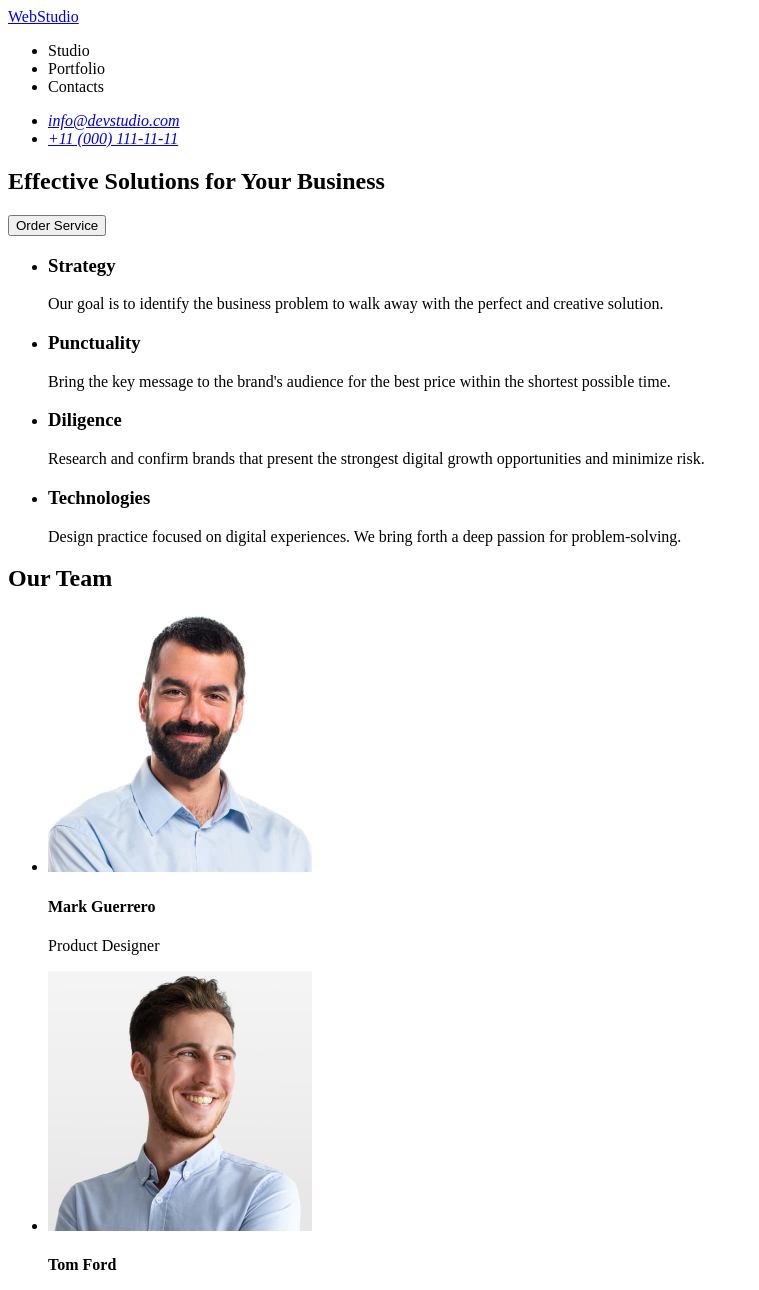
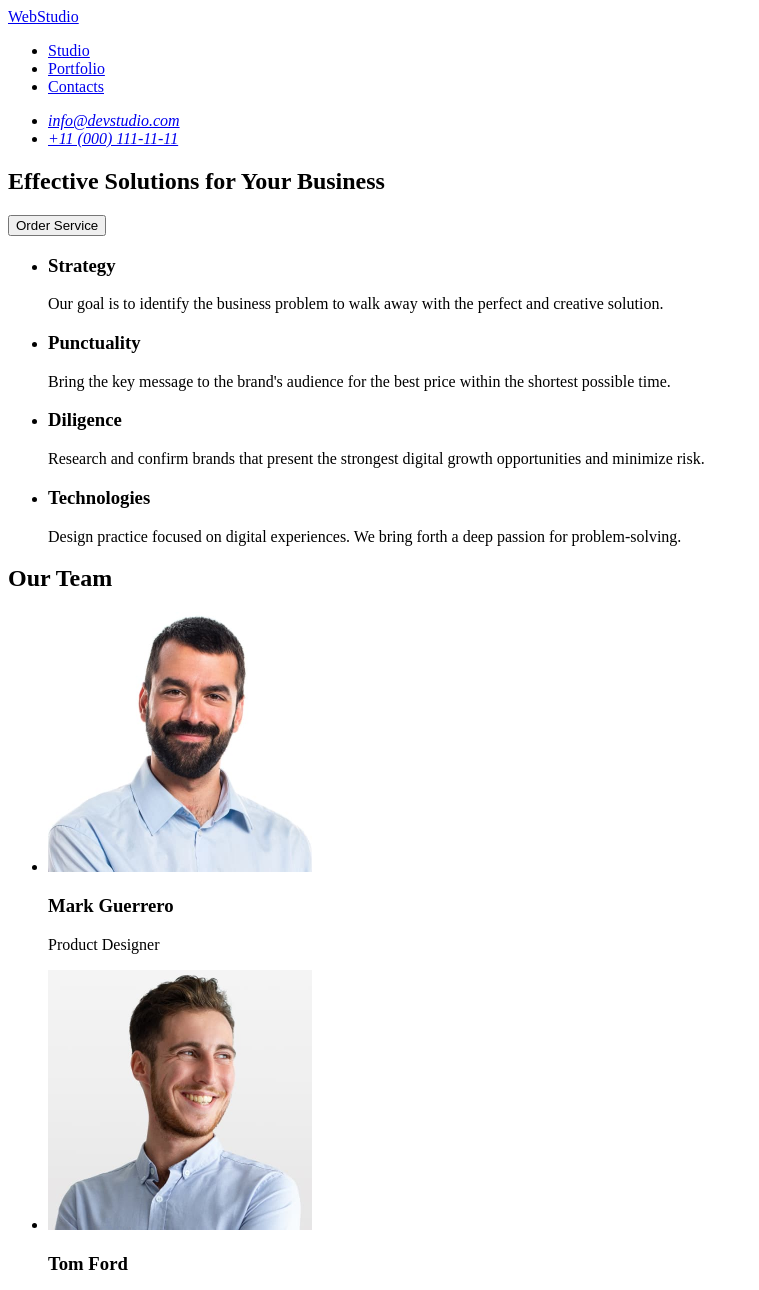
Before and after one commit to shanti-connection/goit-markup-hw-01, a plain HTML site: page index.html in a window 1280 px wide. Shown: the top 1290 px of the page, without its empty margins (0-759 px from the left). Drawn offline with Linux system fonts and the light colour scheme.

Commit message:
Update index.html

```diff
--- a/index.html
+++ b/index.html
@@ -7,12 +7,12 @@
   </head>
   <body>
     <header>
-      <a href="./index.html"> WebStudio </a>
       <nav>
+        <a href="./index.html"> WebStudio </a>
         <ul>
-          <li><a href="index.html"></a>Studio</li>
-          <li><a href="index.html"></a>Portfolio</li>
-          <li><a href="index.html"></a>Contacts</li>
+          <li><a href="index.html">Studio</a></li>
+          <li><a href="index.html">Portfolio</a></li>
+          <li><a href="index.html">Contacts</a></li>
         </ul>
       </nav>
       <address>
@@ -27,7 +27,7 @@
           </li>
           <li>
             <a
-              href="+tel:110001111111"
+              href="tel:+11000111111"
               target="_blank"
               rel="noopener no referrer nofollow"
             >
@@ -85,7 +85,7 @@
               width="264"
               height="260"
             />
-            <h4>Mark Guerrero</h4>
+            <h3>Mark Guerrero</h3>
             <p>Product Designer</p>
           </li>
           <li>
@@ -95,7 +95,7 @@
               width="264"
               height="260"
             />
-            <h4>Tom Ford</h4>
+            <h3>Tom Ford</h3>
             <p>Frontend Developer</p>
           </li>
           <li>
@@ -105,7 +105,7 @@
               width="264"
               height="260"
             />
-            <h4>Camila Garcia</h4>
+            <h3>Camila Garcia</h3>
             <p>Marketing</p>
           </li>
           <li>
@@ -115,7 +115,7 @@
               width="264"
               height="260"
             />
-            <h4>Daniel Wilson</h4>
+            <h3>Daniel Wilson</h3>
             <p>UI Designer</p>
           </li>
         </ul>
```
